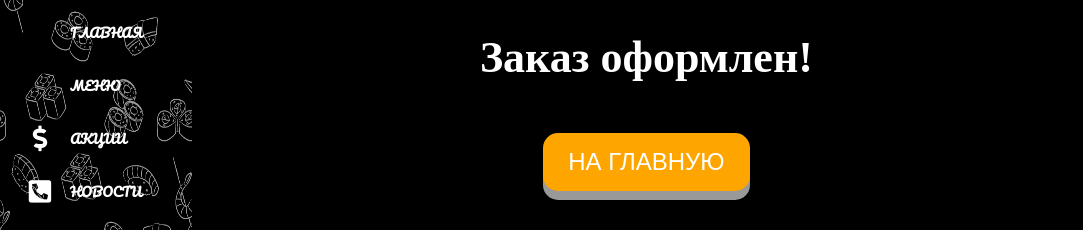
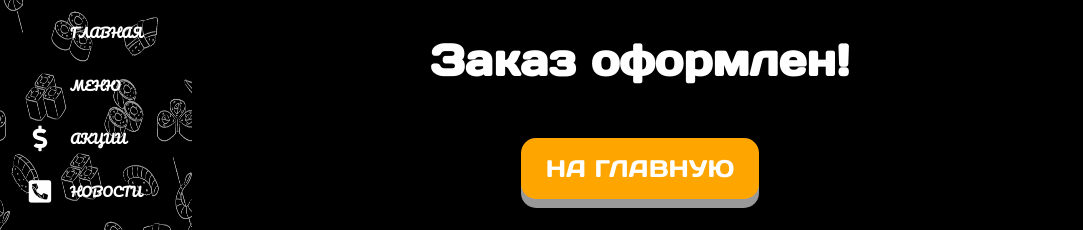
Before and after one commit to the-one-n/web_front, a website: page checkout-success.html in a window 1280 px wide. Shown: the part 224-454 px from the top of the page, 0-1083 px from the left. Drawn offline with Linux system fonts and the light colour scheme; some icons are missing.

Commit message:
поменял кодец, терь более менее не хуйня

```diff
--- a/checkout-success.html
+++ b/checkout-success.html
@@ -10,6 +10,7 @@
 		<link rel="stylesheet" href="vendor/splide/css/splide.min.css">
 		<link rel="stylesheet" href="styles/collapsed-window-toggle.css">
 		<link rel="stylesheet" href="styles/style.css" />
+		<link rel="stylesheet" href="styles/checkout-success.css">
 	</head>
 	<body>
 		<div class="hellopreloader">
@@ -123,11 +124,11 @@
 			<h1 class="heading2">Konohagakure</h1>
 		</div>
 		<main>
-				<div class="main_404">
-					<h1>Заказ оформлен!</h1>
-					<button class="button_main">
-						<a href="index.html">На главную</a></button>
-
+				<div class="checkout-success">
+					<h1 class="checkout-success__heading">Заказ оформлен!</h1>
+					<button class="checkout-success__button">
+						<a href="index.html">На главную</a>
+					</button>
 				</div>
 				<div class="small-footer">
 				<div class="instagram">
--- /dev/null
+++ b/styles/checkout-success.css
@@ -0,0 +1,50 @@
+.checkout-success {
+    width: 100%;
+    height: 100%;
+    background: black;
+    text-align: center;
+    padding-top:  20vw;
+    font-size: 22px;
+    font-family: 'DaysOne', sans-serif;
+}
+
+.checkout-success__heading {
+    color: white;
+    position: relative;
+    z-index: 3000;
+    padding-bottom:  50px;
+}
+
+.checkout-success__button {
+    padding: 15px 25px;
+    font-size: 24px;
+    cursor: pointer;
+    text-align: center;
+    text-decoration: none;
+    text-transform: uppercase;
+    outline: none;
+    background-color: orange;
+    border: none;
+    border-radius: 15px;
+    box-shadow: 0 9px #999;
+    position: relative;
+    font-family: 'DaysOne', sans-serif;
+    transition: .3s ease-in-out;
+}
+
+.checkout-success__button:hover {
+    background-color: black;
+    color: white;
+}
+
+.checkout-success__button:active {
+    background-color: orange;
+    box-shadow: 0 5px #666;
+    transform: translateY(4px);
+}
+
+.checkout-success__button a {
+    text-decoration: none;
+    text-transform: uppercase;
+    color: white;
+}
--- a/styles/index.scss
+++ b/styles/index.scss
@@ -8,6 +8,8 @@
 @import "adaptive_menu";
 @import "fonts/fonts";
 @import "preloader";
+@import "404";
+@import "checkout-success";
 @import "../vendor/bootstrap/bootstrap-grid";
 @import "../vendor/splide/css/splide-core.min";
 @import "../vendor/splide/css/splide.min";
--- a/styles/style.css
+++ b/styles/style.css
@@ -48,6 +48,13 @@ header {
 	min-width: 15vw;
 }
 
+main {
+	margin: 0 15vw;
+	color:  white;
+	background:  black;
+	min-width: 70vw;
+}
+
 .shadowbox{
 	width: 100%;
 	height: 100%;
@@ -56,65 +63,6 @@ header {
 	opacity: 0.4;
 	z-index: 1501;
 }
-
-main {
-	margin: 0 15vw;
-	color:  white;
-	background:  black;
-	min-width: 70vw;
-}
-
-.main_404{
-	width: 71vw;
-	height: 100%;
-	background: black;
-	text-align: center;
-  padding-top:  20vw;
-  font-size: 22px;
-  position: fixed;
-}
-
-.main_404 h1{
-	color: white;
-	position: relative;
-  z-index: 3000;
-  padding-bottom:  50px;
-}
-
-.main_404 a{
-	text-decoration: none;
-  	text-transform: uppercase;
-  	color: white;
-}
-
-
-.button_main {
-  padding: 15px 25px;
-  font-size: 24px;
-  cursor: pointer;
-  text-align: center;
-  text-decoration: none;
-  text-transform: uppercase;
-  outline: none;
-  background-color: orange;
-  border: none;
-  border-radius: 15px;
-  box-shadow: 0 9px #999;
-  position: relative;
-  z-index: 3000;
-}
-
-.button_main:hover {
-	background-color: black;
-	color: white;
-}
-
-.button_main:active {
-  background-color: orange;
-  box-shadow: 0 5px #666;
-  transform: translateY(4px);
-}
-
 
 .heading2{
 	margin-left:-35%;
```
Also changed, not shown: 404.html (+7 -6 lines), styles/404.css (added, +50 -0 lines).
